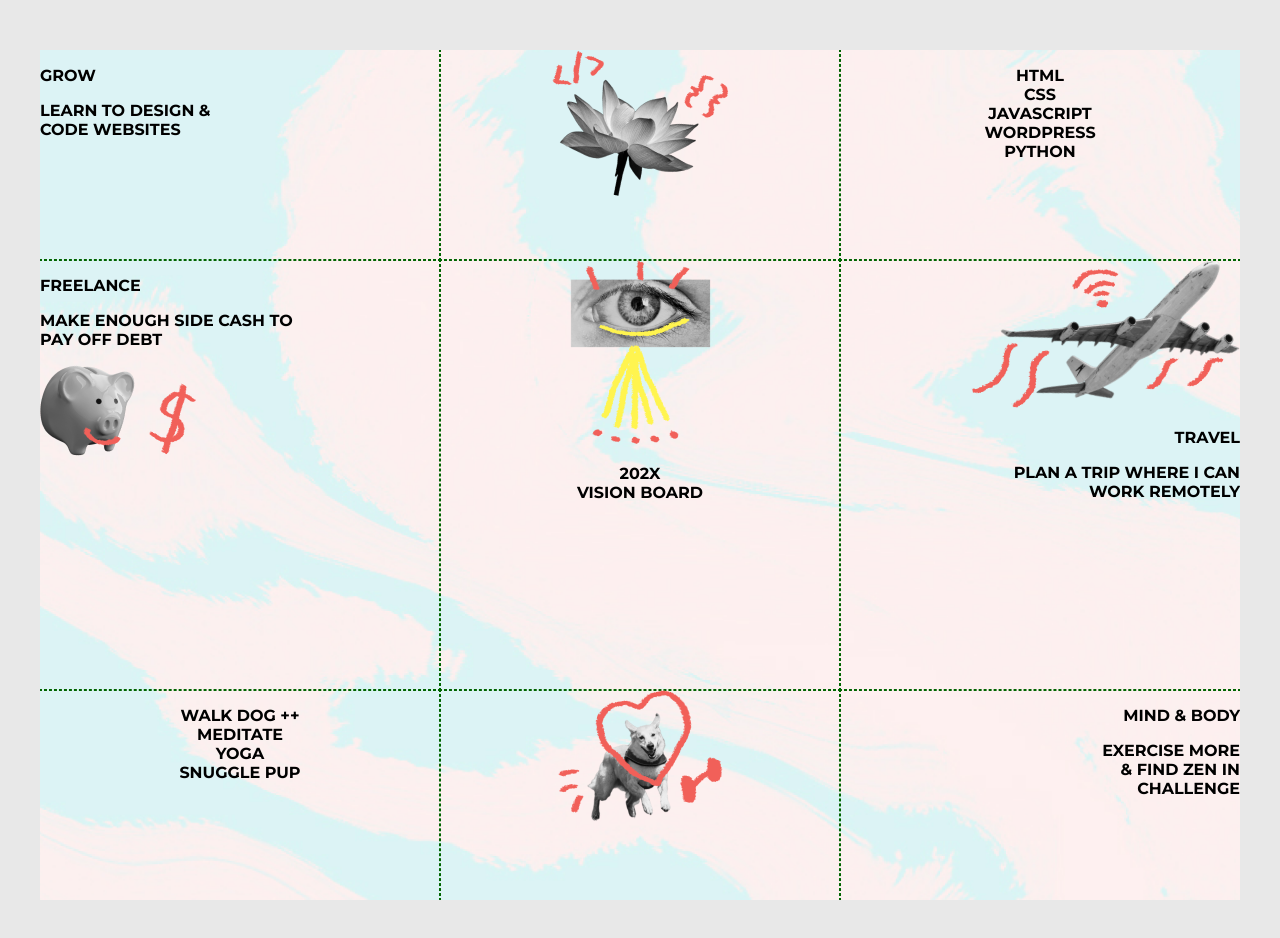
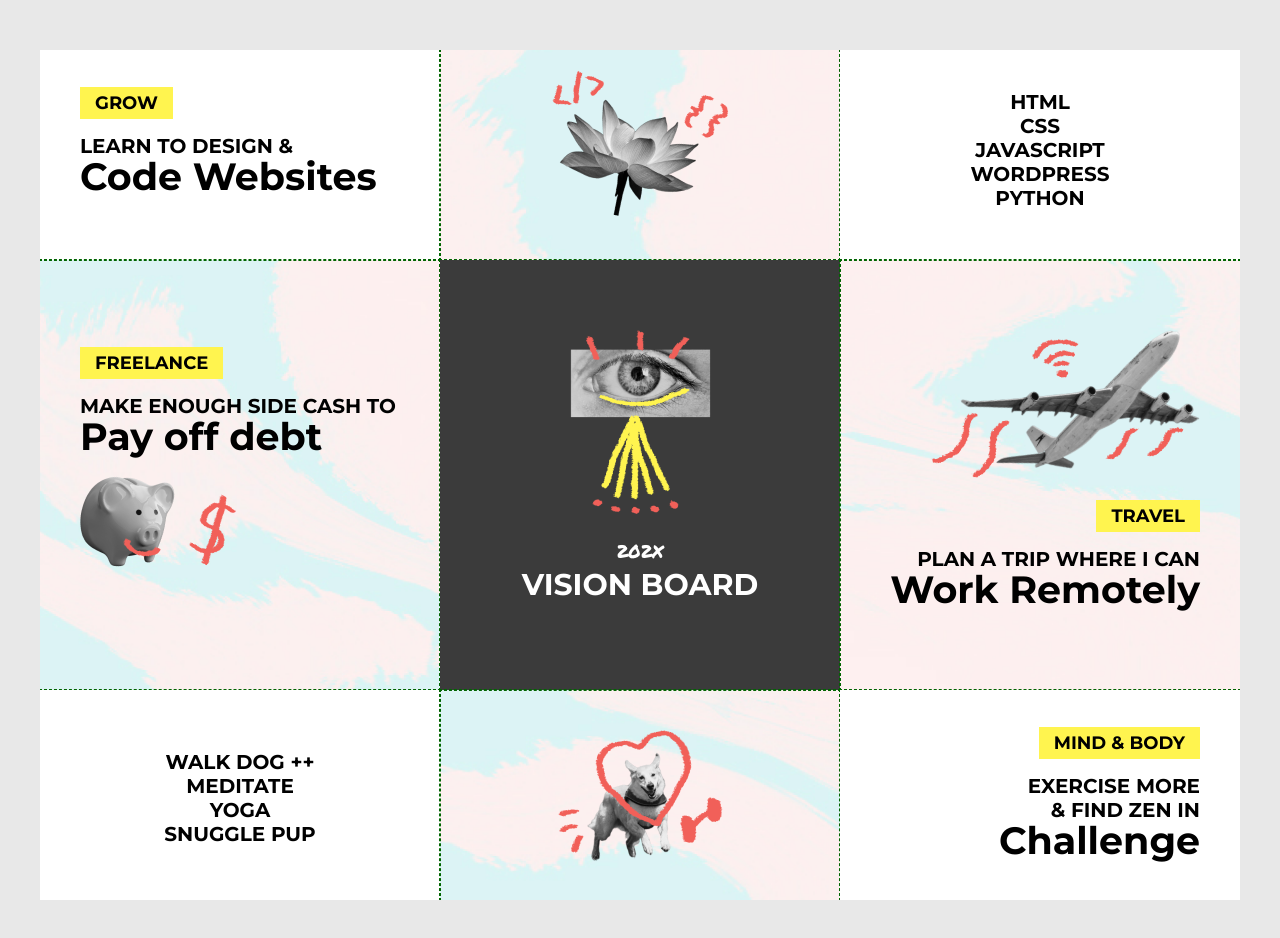
Before and after one commit to NicholeAMartin/vision-board, a plain HTML site: page index.html in a window 1280 px wide. Drawn offline with Linux system fonts and the light colour scheme.

Commit message:
Finialized styles

```diff
--- a/css/main.css
+++ b/css/main.css
@@ -11,6 +11,7 @@ body {
 	background-size: cover;
 	font-family: 'Montserrat', sans-serif;
 	text-transform: uppercase;
+	font-size: 20px;
 }
 
 .block {
@@ -21,10 +22,12 @@ body {
 }
 
 .small-block {
+	padding: 20px 40px;
 	height: 210px;
 }
 
 .large-block {
+	padding: 70px 40px;
 	height: 430px;
 }
 
@@ -35,3 +38,41 @@ body {
 .right {
 	text-align: right;
 }
+
+.dark-bg {
+	background: #3B3B3B;
+	color: #FFFFFF;
+}
+
+.light-bg {
+	background: #FFFFFF;
+}
+
+.highlight {
+	padding: 5px 15px;
+	background: #FFF44F;
+	font-size: 18px;
+}
+
+strong {
+	font-size: 38px;
+	line-height: 38px;
+	text-transform: none;
+}
+
+/* Call this #title instead? */
+.title {
+	margin: 10px 0;
+	font-size: 30px;
+}
+
+/* Call this #year instead? */
+.marker {
+	font-family: 'Permanent Marker', cursive;
+	font-weight: normal;
+	font-size: 18px;
+}
+
+.top-padding {
+	padding-top: 40px;
+}
--- a/index.html
+++ b/index.html
@@ -9,14 +9,14 @@
 </head>
 <body>
 	<div id="vision-board">
-		<div class="block small-block">
+		<div class="block small-block light-bg">
 			<p><span class="highlight">Grow</span></p>
 			<p>Learn to Design &amp;<br><strong>Code Websites</strong></p>
 		</div>
 		<div class="block small-block center">
 			<img src="img/flower.png" alt="flower">
 		</div>
-		<div class="block small-block center">
+		<div class="block small-block center light-bg">
 			<p>
 				HTML<br>
 				CSS<br>
@@ -30,16 +30,16 @@
 			<p>Make Enough Side Cash to<br><strong>Pay off debt</strong></p>
 			<img src="img/piggy.png" alt="piggy bank">
 		</div>
-		<div class="block large-block center">
+		<div class="block large-block center dark-bg">
 			<img src="img/eye.png" alt="eye">
-			<p class="title"><span>202X</span><br>Vision Board</p>
+			<p class="title"><span class="marker">202X</span><br>Vision Board</p>
 		</div>
 		<div class="block right large-block">
 			<img src="img/plane.png" alt="airplane">
 			<p><span class="highlight">Travel</span></p>
 			<p>Plan A Trip Where I Can<br><strong>Work Remotely</strong></p>
 		</div>
-		<div class="block small-block top-padding center">
+		<div class="block small-block top-padding center light-bg">
 			<p>
 				Walk Dog ++<br>
 				Meditate<br>
@@ -50,7 +50,7 @@
 		<div class="block small-block top-padding center">
 			<img src="img/doggo.png" alt="dog">
 		</div>
-		<div class="block small-block right">
+		<div class="block small-block right light-bg">
 			<p><span class="highlight">Mind &amp; Body</span></p>
 			<p>Exercise More<br>&amp; Find Zen in<br><strong>Challenge</strong></p>
 		</div>
```
